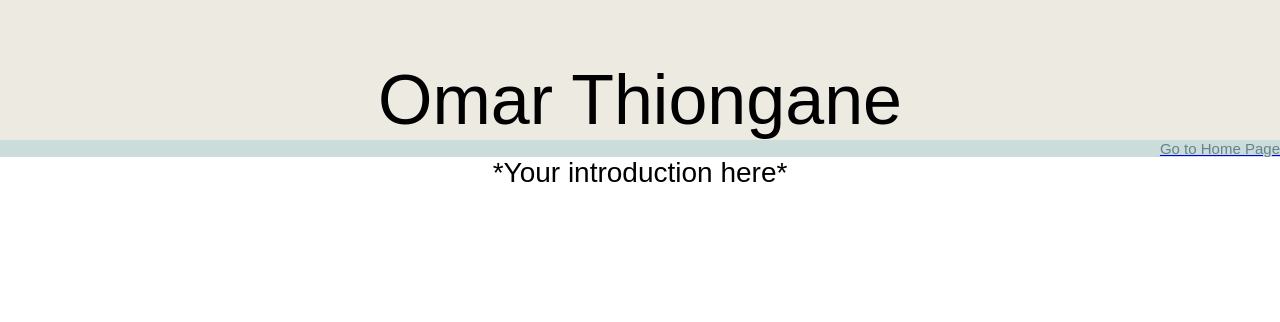
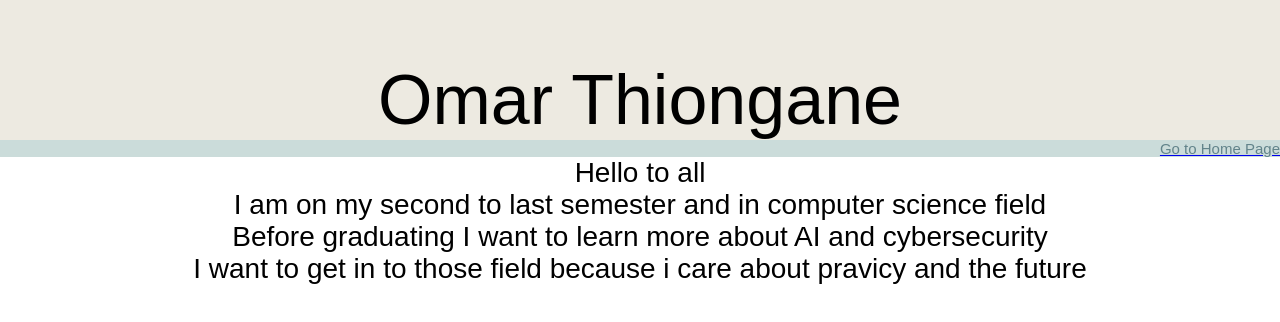
Before and after one commit to sfsu-joseo/csc648-848-05-sw-engineering-spring-2023-T04, a React (Create React App) app in the folder Milestones/M1/ThrowawayPrototype/cs648-team4/: page /omar in a window 1280 px wide. Shown: the top 322 px of the page. Built offline with nearby package versions, Linux system fonts and the light colour scheme.

Commit message:
edited my about page

```diff
--- a/Milestones/M1/ThrowawayPrototype/cs648-team4/src/components/pages/Omar.js
+++ b/Milestones/M1/ThrowawayPrototype/cs648-team4/src/components/pages/Omar.js
@@ -11,7 +11,10 @@ export default function Omar(){
         <Link to='/'>
             <h1 className="redirect">Go to Home Page</h1>
         </Link>
-        <p>*Your introduction here*</p>
+        <p>Hello to all</p>
+        <p>I am on my second to last semester and in computer science field </p>
+        <p>Before graduating I want to learn more about AI and cybersecurity</p>
+        <p>I want to get in to those field because i care about pravicy and the future</p>
         </div>
         </>
         );
```
